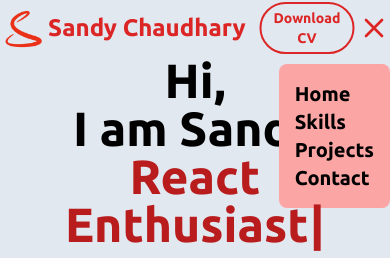
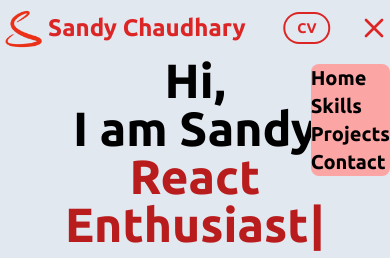
Before and after one commit to webdevSandy/Portfolio, a React (Vite) app: page / in a window 390 px wide. Both pictures are taken after a click on the button 374 px from the left and 28 px from the top of the page. Shown: the top 258 px of the page. Built offline with nearby package versions, Linux system fonts and the light colour scheme.

Commit message:
update navbar

```diff
--- a/src/components/Navbar.jsx
+++ b/src/components/Navbar.jsx
@@ -26,7 +26,7 @@ function Navbar() {
           className="absolute left-1/2 ml-28 transform -translate-x-1/2"
         >
           <button className="px-3 py-1 rounded-full text-sm font-semibold text-red-600 border-2 border-red-600 hover:bg-red-500 hover:text-white">
-            Download CV
+            CV
           </button>
         </a>
 
@@ -57,7 +57,7 @@ function Navbar() {
       <ul
         className={`lg:flex gap-5 text-xl font-semibold lg:static ${
           isMenuOpen ? "block" : "hidden"
-        } absolute top-16 right-0 bg-red-300 w-fit rounded-lg  lg:w-auto lg:bg-transparent p-4 lg:p-0`}
+        } absolute top-16 right-0 bg-red-300 w-fit rounded-lg  lg:w-auto lg:bg-transparent lg:p-0`}
       >
         <a href="#Home">
           <li className="hover:text-red-600 cursor-pointer">Home</li>
```
